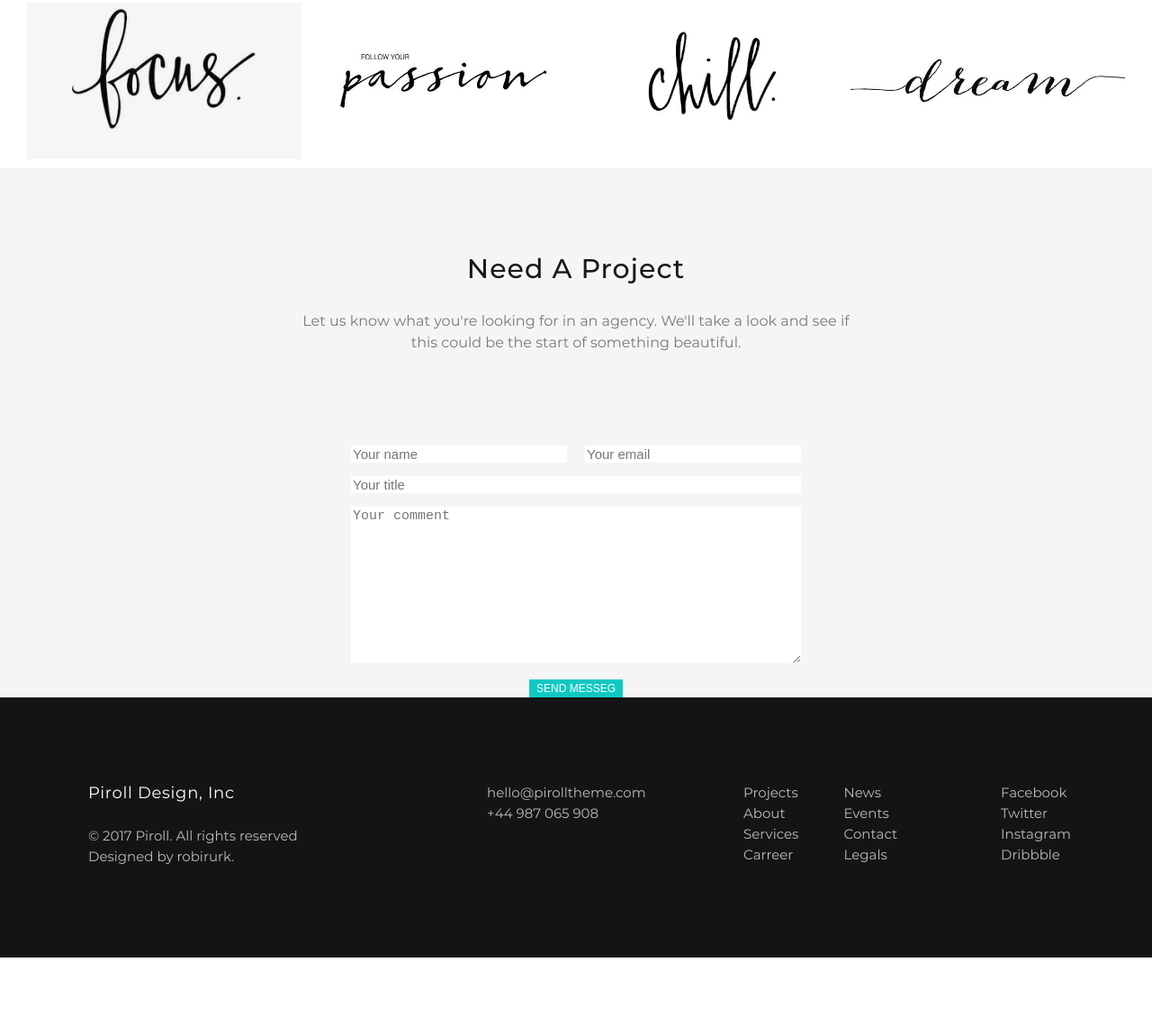
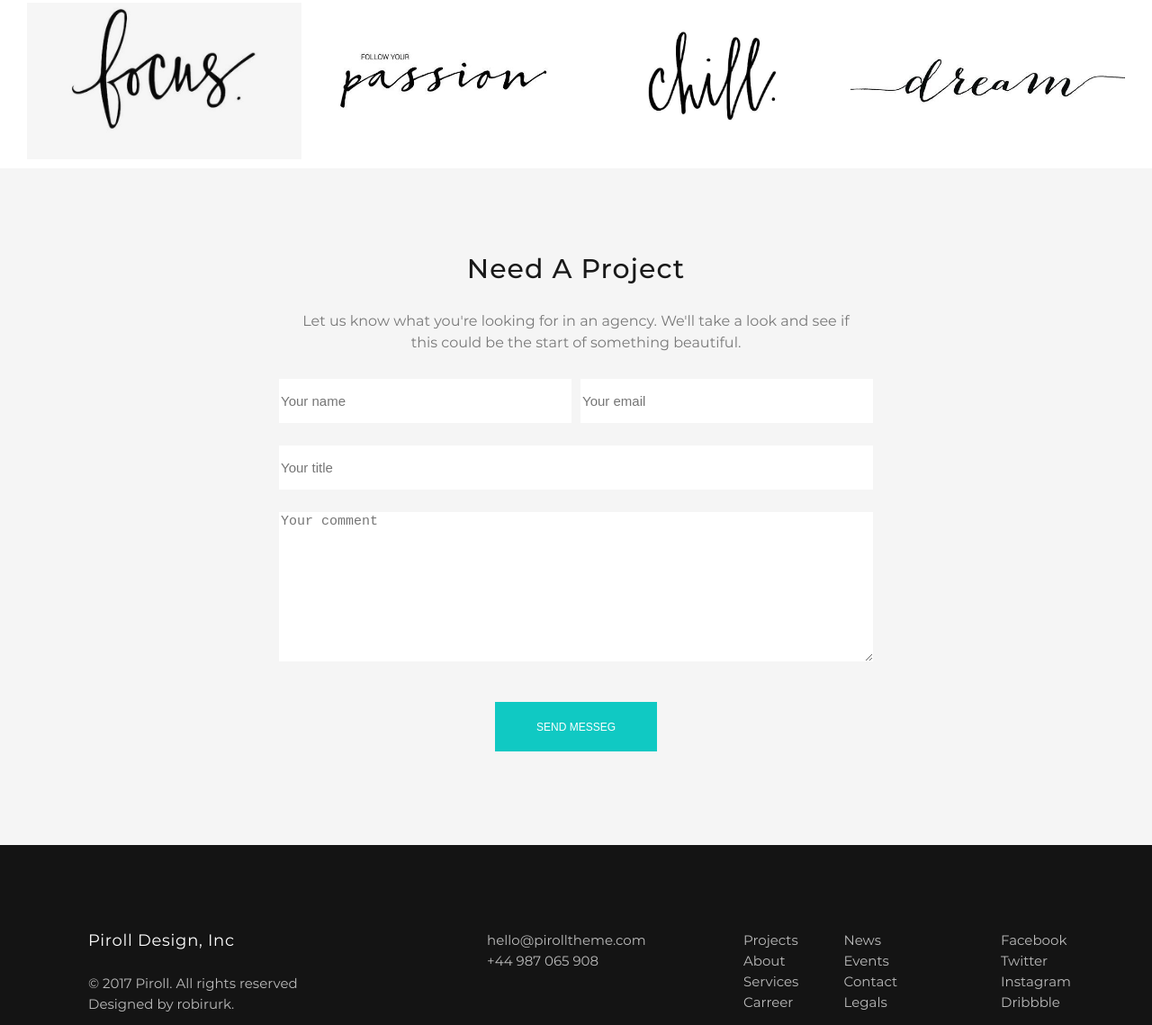
Before and after one commit to Milica998/Project1, a website: page index.html in a window 1280 px wide. Shown: the part 4250-5389 px from the top of the page at 90% size. Before the commit the page ends 5314 px from the top, so only its background shows below. Drawn offline with nearby package versions, Linux system fonts and the light colour scheme; files that its build step writes are made by us from their sources; files whose address does not match are found by name; a web font is replaced by a local one.

Commit message:
Additional positioning section sec box-info and sec-swipper

```diff
--- a/index.html
+++ b/index.html
@@ -337,7 +337,7 @@
                                     <input class="input-type" type="email" placeholder="Your title">
                                 </div>
                                 <div class="input-wrap">
-                                    <textarea class="input-type" cols="10" rows="10" placeholder="Your comment"></textarea>
+                                    <textarea class="input-type input-type-textarea" cols="10" rows="10" placeholder="Your comment"></textarea>
                                 </div>
                         </div>
                     </form>
--- a/src/scss/modules/_box-info.scss
+++ b/src/scss/modules/_box-info.scss
@@ -1,32 +1,44 @@
 .box-info {
     background-color: $WhiteSmoke;
+    min-height: 752px;
+}
+.box-info-content {
+    padding: 82px 0 8px;
 }
 .box-info-form,
 .box-info-button {
     display: flex;
     justify-content: center;
     align-items: center;
+    &.box-info-form {
+        margin-bottom: 17px;
+    }
 }
 .form-wrap {
-    min-width: 500px;
+    min-width: 660px;
     margin-top: 20px;
     .input-wrap {
-        margin-bottom: 15px;
+        margin-bottom: 25px;
     }
     .input-grp {
         display: flex;
         justify-content: space-between;
         .input-type {
-            width: 240px;
+            width: 325px;
         }
     }
 }
-.input-type {
+.input-type,
+.input-type-textarea {
     width: 100%;
+    height: 49px;
     border: none;
     background-color: $White;
     font-size: 15px;
     color: $DarkGrey;
+    &.input-type-textarea {
+        height: 166px;
+    }
 }
 .btn-info {
     background-color: $RobinsEggBlue;
@@ -34,4 +46,6 @@
     color: $White;
     font-size: 12px;
     text-transform: uppercase;
+    height: 55px;
+    width: 180px;
 }
--- a/src/scss/modules/_sec-swipper.scss
+++ b/src/scss/modules/_sec-swipper.scss
@@ -2,7 +2,6 @@
     display: block;
     position: relative;
     width: 100%;
-    //padding: 5px 0;
     background-color: $RobinsEggBlue;
 }
 .sec-swiper-information,
```
